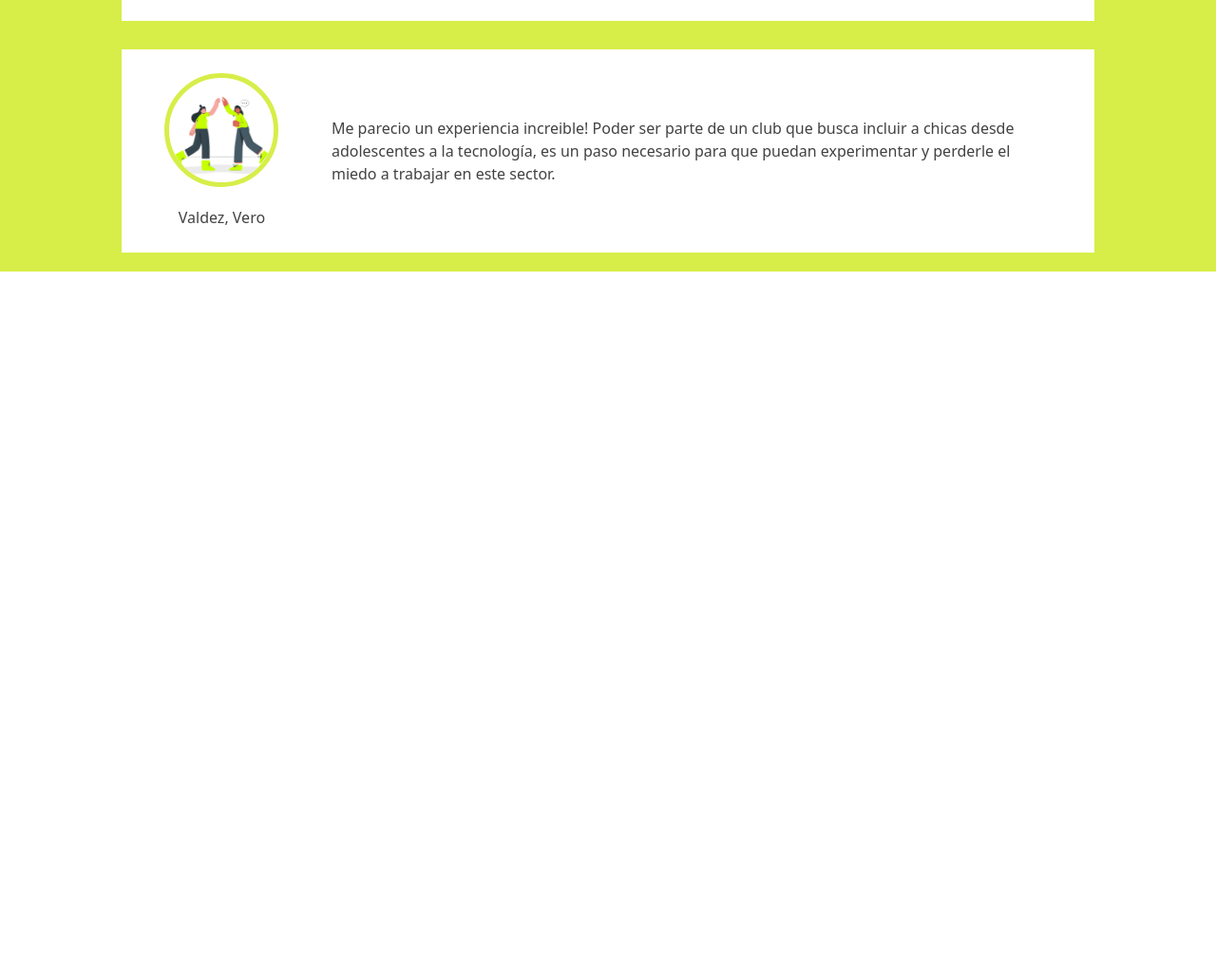
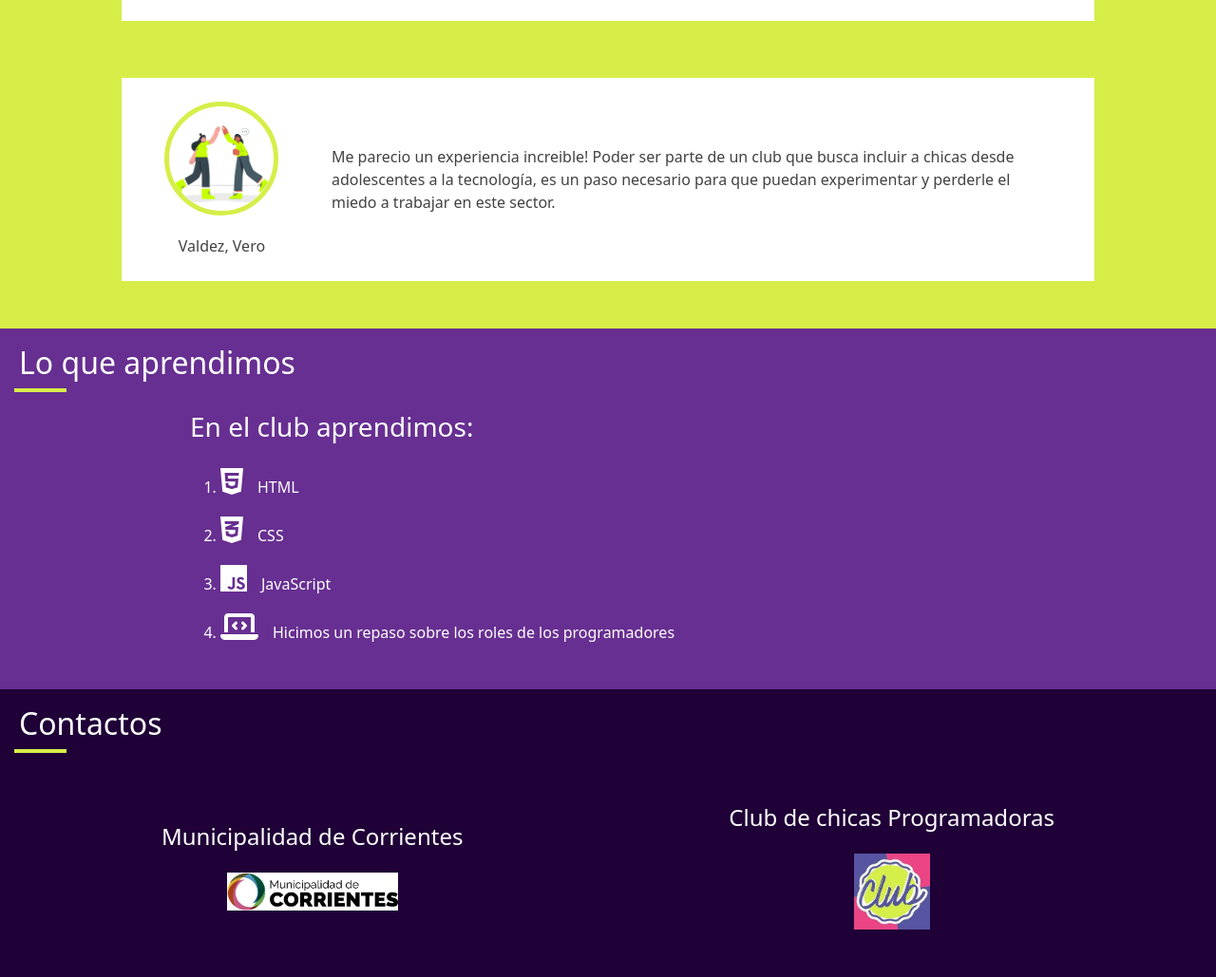
Before and after one commit to veronicajujuy/club-chicas, a plain HTML site: page index.html in a window 1280 px wide. Shown: the part 1701-2730 px from the top of the page at 95% size. Before the commit the page ends 1987 px from the top, so only its background shows below. Drawn offline with nearby package versions, Linux system fonts and the light colour scheme.

Commit message:
pagina avanzada

```diff
--- a/index.html
+++ b/index.html
@@ -10,6 +10,7 @@
     <link rel="preconnect" href="https://fonts.gstatic.com" crossorigin>
     <link href="https://fonts.googleapis.com/css2?family=Dosis:wght@300;400;500;600&family=Poppins:wght@300;400;700&display=swap" rel="stylesheet">
     <link rel="stylesheet" href="style.css">
+    <script src="https://kit.fontawesome.com/8cb75f4971.js" crossorigin="anonymous"></script>
     <title>Club Chicas Programadoras</title>
 </head>
 <body>
@@ -31,19 +32,19 @@
                     <span class="nav-link">|</span>
                   </li>
                   <li class="nav-item">
-                    <a class="nav-link" href="#">Las Mentoras</a>
+                    <a class="nav-link" href="#las-mentoras">Las Mentoras</a>
                   </li>
                   <li class="nav-item item-hidden">
                     <span class="nav-link">|</span>
                   </li>
                   <li class="nav-item">
-                    <a class="nav-link" href="#">Lo que aprendimos</a>
+                    <a class="nav-link" href="#lo-aprendido">Lo que aprendimos</a>
                   </li>
                   <li class="nav-item item-hidden">
                     <span class="nav-link">|</span>
                   </li>
                   <li class="nav-item">
-                    <a class="nav-link" href="#">Contactos</a>
+                    <a class="nav-link" href="#contactos">Contactos</a>
                   </li>
                 </ul>
               </div>
@@ -67,20 +68,22 @@
                 </div>
                 <div class="bottom">
                     <p class="nombre">Nombre: <span class="nombre2">Iara</span></p>
-                    <p class="edad">Edad: <span class="edad2">15 años</span></p>
+                    <!-- <p class="edad">Edad: <span class="edad2">15 años</span></p> -->
                 </div>
             </div>
-            <div class="card1">
+            <!-- <div class="card1">
                 <div class="top">
                     <iframe width="325" height="325" src="https://youtube.com/shorts/3lbXlKSsuus?feature=share" title="YouTube video player" frameborder="0" allow="accelerometer; autoplay; clipboard-write; encrypted-media; gyroscope; picture-in-picture" allowfullscreen></iframe>
                 </div>
                 <div class="bottom"></div>
-            </div>
+            </div> -->
             <div class="card1">
                 <div class="top">
                     <iframe width="325" height="325" src="https://www.youtube.com/embed/3lbXlKSsuus" title="YouTube video player" frameborder="0" allow="accelerometer; autoplay; clipboard-write; encrypted-media; gyroscope; picture-in-picture" allowfullscreen></iframe>
                 </div>
-                <div class="bottom"></div>
+                <div class="bottom">
+                  <p class="nombre">Nombre: <span class="nombre2">Micaela</span></p>
+                </div>
             </div>
         </div>
     </section>
@@ -110,7 +113,31 @@
               </div>
           </div>
     </section>
-
+    <section id="lo-aprendido">
+      <h2 class="titulo2">Lo que aprendimos</h2>
+      <div class="aprendimos">
+        <h3>En el club aprendimos:</h3>
+        <ol class="lista">
+          <li><i class="fa-brands fa-html5 fa-2x"></i>HTML</li>
+          <li><i class="fa-brands fa-css3-alt fa-2x"></i>CSS</li>
+          <li><i class="fa-brands fa-js fa-2x"></i>JavaScript</li>
+          <li><i class="fa-solid fa-laptop-code fa-2x"></i>Hicimos un repaso sobre los roles de los programadores</li>
+        </ol>
+      </div>
+    </section>
+    <section id="contactos">
+      <h2 class="titulo2">Contactos</h2>
+      <div class="contactos-2">
+        <div>
+          <p>Municipalidad de Corrientes</p>
+          <img class="corrientes" src="images/corrientes.jpeg" alt="municipalidad de corrientes">
+        </div>
+        <div>
+          Club de chicas Programadoras
+          <img class="chicas" src="images/club.jpeg" alt="club">
+        </div>
+      </div>
+    </section>
     <!-- JavaScript Bundle with Popper -->
 <script src="https://cdn.jsdelivr.net/npm/bootstrap@5.2.3/dist/js/bootstrap.bundle.min.js" integrity="sha384-kenU1KFdBIe4zVF0s0G1M5b4hcpxyD9F7jL+jjXkk+Q2h455rYXK/7HAuoJl+0I4" crossorigin="anonymous"></script>
 </body>
--- a/style.css
+++ b/style.css
@@ -174,7 +174,7 @@ p{
     justify-content:space-evenly;
     align-items: center;
     padding: 5px 20px;
-    margin: 10px 0 20px 0;
+    margin: 10px 0 50px 0;
 }
 
 .descripcion > img {
@@ -186,6 +186,53 @@ p{
 
 .comentario {
     padding: 15px 0;
+}
+
+#lo-aprendido {
+    background-color: #672f91;
+    color:#fff;
+    height: 380px;
+}
+.aprendimos {
+    padding: 0 30px;
+}
+.lista{
+    height: 220px;
+    display: flex;
+    flex-direction:column;
+    justify-content: space-evenly
+}
+i{
+    color:#fff;
+    margin-right: 15px;
+}
+
+#contactos {
+    background-color: #1f0037;
+    color:#fff;
+    height:fit-content;
+}
+.contactos-2 {
+    display: flex;
+    flex-direction: column;
+    justify-content: space-around;
+    align-items: center;
+    padding: 30px;
+    font-size: 1.5rem;
+}
+
+.contactos-2 > div {
+    display: flex;
+    flex-direction: column;
+    align-items: center;
+}
+.corrientes {
+    width: 220px;
+    padding: 20px;
+}
+.chicas {
+    width: 120px;
+    padding: 20px;
 }
 
 @media (min-width:900px) {
@@ -223,7 +270,7 @@ p{
         justify-content:space-evenly;
         align-items: center;
         padding: 25px 15px;
-        margin: 10px 0 20px 0;
+        margin: 10px 0 50px 0;
     }
     .descripcion {
         display: flex;
@@ -235,4 +282,11 @@ p{
     .comentario {
         padding: 0 25px;
     }
+    .aprendimos {
+        padding: 0 200px;
+    }
+    .contactos-2 {
+        display: flex;
+        flex-direction: row;
+    }
 }
```
Also changed, not shown: images/corrientes.jpeg (added).
